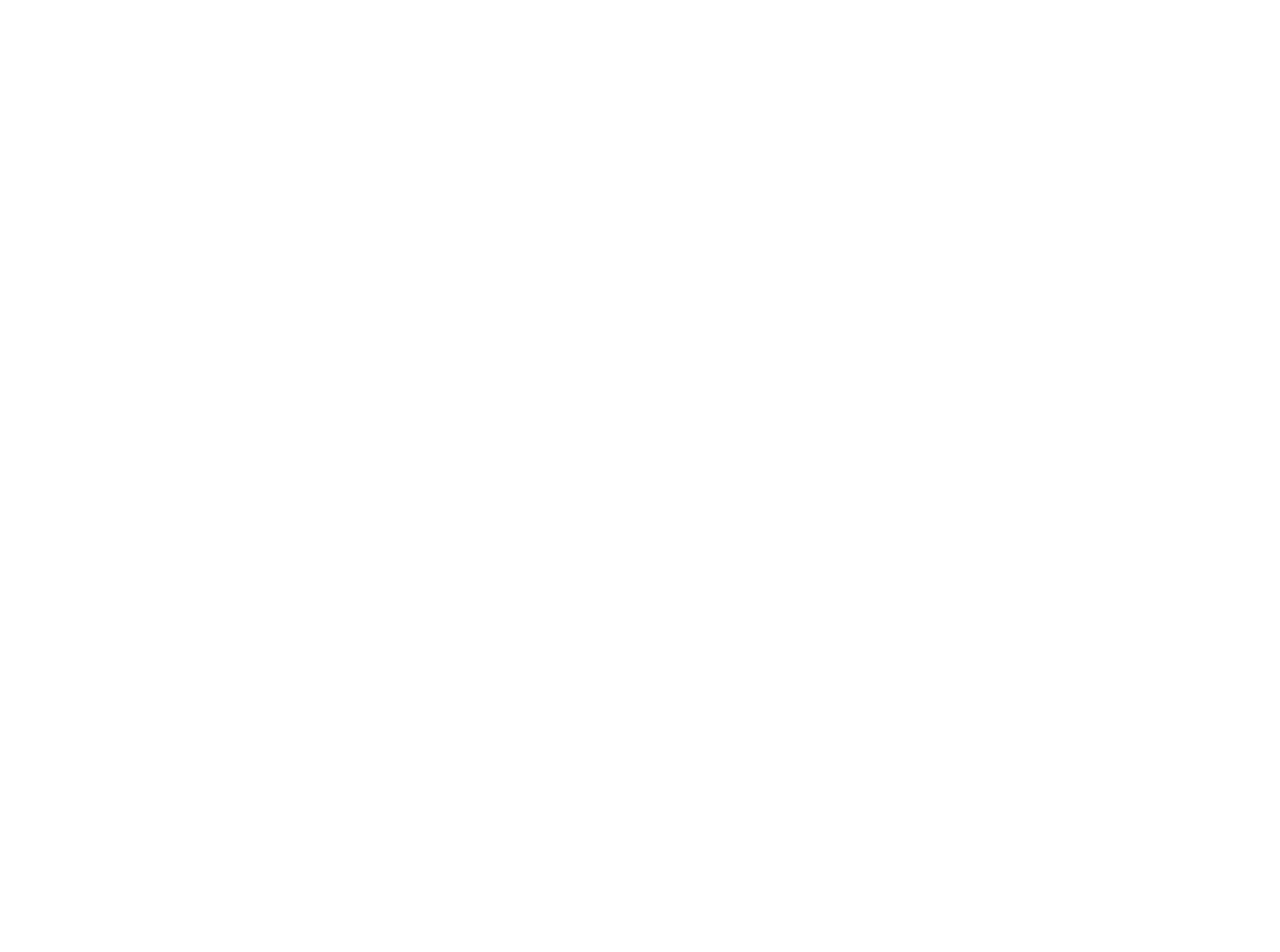
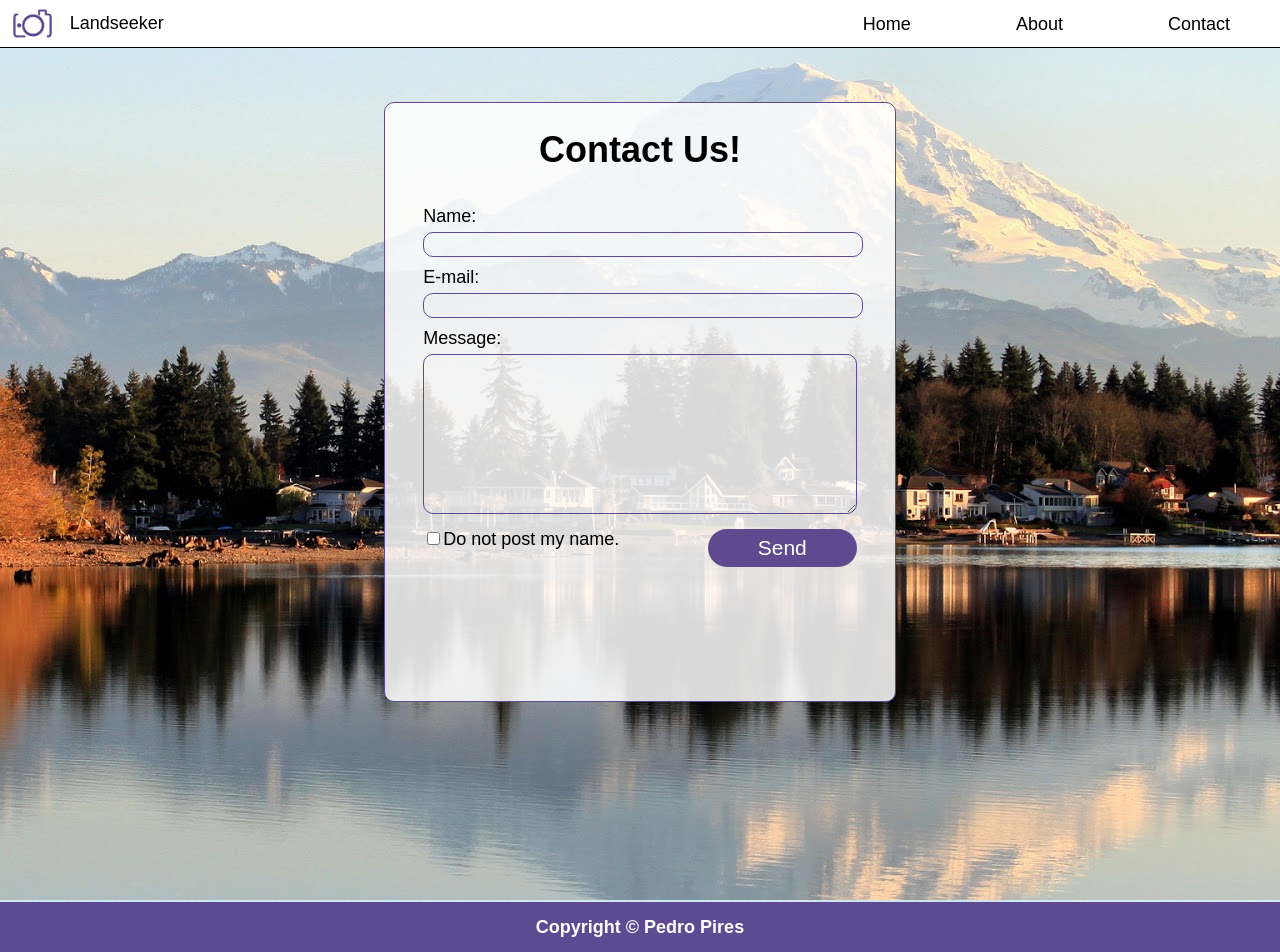
Before and after one commit to pedrocpires/landseeker, a plain HTML site: page contact.html in a window 1280 px wide. Before the commit the page ends 800 px from the top, so only its background shows below. Drawn offline with Linux system fonts and the light colour scheme.

Commit message:
template finalizado - about + contact

```diff
--- a/about.html
+++ b/about.html
@@ -0,0 +1,62 @@
+<!DOCTYPE html>
+<html lang="pt-br">
+
+<head>
+    <meta charset="UTF-8">
+    <meta name="viewport" content="width=device-width, initial-scale=1.0">
+    <title>Landseeker</title>
+    <link rel="stylesheet" href="css/styles.css" type="text/css">
+</head>
+
+<body>
+    <!-- Ínicio do header, cabeçalho com menu de navegação -->
+    <header>
+        <div id="header">
+            <div class="logo-conteiner">
+                <a href="index.html">
+                    <img src="img/logo.png" alt="Logo Landseeker">
+                    <span>Landseeker</span>
+                </a>
+            </div>
+            <div class="menu-conteiner">
+                <nav class="nav">
+                    <ul>
+                        <li class="menu-item"><a href="index.html">Home</a></li>
+                        <li class="menu-item"><a href="about.html">About</a></li>
+                        <li class="menu-item"><a href="contact.html">Contact</a></li>
+                    </ul>
+                </nav>
+            </div>
+        </div>
+    </header>
+    <!-- Ínicio do conteúdo -->
+    <main class="main-content">
+        <!-- Ínicio do banner about -->
+        <div class="banner-about">
+            <h2>About</h2>
+        </div>
+        <!-- Ínicio do contéudo about -->
+        <div class="about-content">
+                <video poster="./img/about-guy.png" controls class="video-about">
+                <source src="./video/video-about.mp4" type="video/mp4">
+                </video>
+            <div class="about-description">
+                <h3>Our Story</h3>
+                <p>Lorem ipsum dolor sit amet, consectetur adipisicing elit. Consequuntur, ullam? Cupiditate accusamus animi illum ipsam placeat, dicta sequi earum tempora necessitatibus consequatur iusto, sunt sed ratione exercitationem totam delectus reiciendis! Facilis vel quo totam iure aut. Praesentium ut vero, consequatur laudantium voluptates animi soluta quod, dolores tenetur unde, officiis aliquid magni voluptatum fugit! Ad unde consequuntur amet, quo vitae et?Lorem ipsum dolor sit amet, consectetur adipisicing elit. Consequuntur, ullam? Cupiditate accusamus animi illum ipsam placeat, dicta sequi earum tempora necessitatibus consequatur iusto, sunt sed ratione exercitationem totam delectus reiciendis! Facilis vel quo totam iure aut. Praesentium ut vero, consequatur laudantium voluptates animi soluta quod, dolores tenetur unde, officiis aliquid magni voluptatum fugit! Ad unde consequuntur amet, quo vitae et?Lorem ipsum dolor sit amet, consectetur adipisicing elit. ipsum dolor sit amet, consectetur adipisicing elit. Consequuntur.</p>
+            </div>
+
+        </div>
+        <div class="audio-content">
+            <p>play audio!</p>
+            <audio controls>
+                <source src="./audio/music-background.mp3">
+            </audio>
+        </div>
+    </main>
+    <!-- Ínicio do footer, rodapé com informações  -->
+    <footer>
+        <h4>Copyright &copy; Pedro Pires</h4>
+    </footer>
+</body>
+
+</html>
--- a/contact.html
+++ b/contact.html
@@ -0,0 +1,58 @@
+<!DOCTYPE html>
+<html lang="pt-br">
+
+<head>
+    <meta charset="UTF-8">
+    <meta name="viewport" content="width=device-width, initial-scale=1.0">
+    <title>Landseeker</title>
+    <link rel="stylesheet" href="css/styles.css" type="text/css">
+</head>
+
+<body>
+    <!-- Ínicio do header, cabeçalho com menu de navegação -->
+    <header>
+        <div id="header">
+            <div class="logo-conteiner">
+                <a href="index.html">
+                    <img src="img/logo.png" alt="Logo Landseeker">
+                    <span>Landseeker</span>
+                </a>
+            </div>
+            <div class="menu-conteiner">
+                <nav class="nav">
+                    <ul>
+                        <li class="menu-item"><a href="index.html">Home</a></li>
+                        <li class="menu-item"><a href="about.html">About</a></li>
+                        <li class="menu-item"><a href="contact.html">Contact</a></li>
+                    </ul>
+                </nav>
+            </div>
+        </div>
+    </header>
+    <!-- Íncio do conteúdo  -->
+    <main class="main-content" id="contact-main">
+        <div class="contact-content">
+            <h2>Contact Us!</h2>
+            <form action="" type="submit">
+                <label for="name">Name:</label>
+                <input type="text" name="name" id="name">
+                <label for="email">E-mail:</label>
+                <input type="email" name="email" id="email">
+                <label for="message">Message:</label>
+                <textarea name="message" id="message" cols="30  " rows="8"></textarea>
+            </form>
+            <div class="contact-send">
+                <input type="checkbox" id="checkbox">
+                <label id="checkbox">Do not post my name.</label>
+                <button class="form-button">Send</button>
+            </div>
+
+        </div>
+    </main>
+    <!-- Ínicio do footer, rodapé com informações  -->
+    <footer>
+        <h4>Copyright &copy; Pedro Pires</h4>
+    </footer>
+</body>
+
+</html>
--- a/css/styles.css
+++ b/css/styles.css
@@ -10,7 +10,6 @@ body {
     font-family: Arial, Helvetica, sans-serif;
     position: relative;
     margin: 0px;
-    /* border: 0px solid white; */
 }
 
 header {
@@ -60,11 +59,11 @@ header .menu-item:hover {
 
 .nav {}
 
-.home-content {
+.main-content {
     width: 100%;
 }
 
-.banner {
+.banner-home {
 
     background-image: url('../img/banner.jpg');
     width: 100%;
@@ -81,14 +80,14 @@ header .menu-item:hover {
 
 }
 
-.banner p {
+.banner-home p {
     padding-top: 360px;
     margin: 0px;
     font-weight: lighter;
     font-size: 18px;
 }
 
-.banner h2 {
+.banner-home h2 {
     font-size: 36px;
     margin: 15px 0px 0px 0px;
 
@@ -120,7 +119,6 @@ header .menu-item:hover {
 }
 
 .product-box {
-    /* display: inline-block; */
     width: 31.33%;
     height: 250px;
     background-size: cover;
@@ -128,33 +126,40 @@ header .menu-item:hover {
     margin: 1% 1%;
     float: left;
     text-align: center;
+}
 
-}
-#box1{
+#box1 {
     background-image: url('../img/product-1.png');
 }
-#box2{
+
+#box2 {
     background-image: url('../img/product-2.jpg');
 }
-#box3{
+
+#box3 {
     background-image: url('../img/product-3.jpg');
 }
-#box4{
+
+#box4 {
     background-image: url('../img/product-4.jpg');
 }
-#box5{
+
+#box5 {
     background-image: url('../img/product-5.jpg');
 }
-#box6{
+
+#box6 {
     background-image: url('../img/product-6.jpg');
 }
-#product-button{
+
+#product-button {
     text-align: center;
     margin-top: 190px;
     padding: 10px 30px;
     font-size: 18px;
 }
-footer{
+
+footer {
     height: 50px;
     font-family: Arial, Helvetica, sans-serif;
     font-size: 18px;
@@ -164,7 +169,145 @@ footer{
     text-align: center;
     margin: 0px;
 }
-footer h4{
+
+footer h4 {
     padding-top: 15px;
     margin: 0px;
 }
+
+.banner-about {
+    width: 100%;
+    height: 40vh;
+    background-image: url(../img/about-banner.jpg);
+    background-repeat: no-repeat;
+    background-size: cover;
+    text-align: center;
+
+}
+
+.banner-about h2 {
+    margin: 0px;
+    padding-top: 10%;
+    text-transform: uppercase;
+    font-size: 45px;
+    color: white;
+}
+
+.video-about {
+    width: 10%;
+    float: left;
+    width: 35%;
+    object-fit: cover;
+}
+
+.about-description {
+    width: 60%;
+    float: right;
+}
+
+.about-description p {
+    font-size: 18px;
+    margin: 0px;
+    margin-top: 10px;
+}
+
+.about-description h3 {
+    font-size: 27px;
+    margin: 0px;
+}
+
+.about-content {
+    margin: 0px auto;
+    padding: 3%;
+    overflow: hidden;
+}
+
+.audio-content {
+    text-align: center;
+    height: 40vh;
+    background-color: #f1f3f4;
+    border-top: 1px solid #dcdcdc;
+
+}
+
+.audio-content p {
+    font-size: 21px;
+    text-transform: uppercase;
+    padding-top: 5%;
+}
+.contact-content{
+    width: 40%;
+    height: 75vh;
+    border: 1px solid #5f4a90;
+    border-radius: 10px;
+    box-sizing: border-box;
+    margin: auto;
+    /* padding-top: 20%; */
+    text-align: center;
+    /* padding-top: 200px; */
+    background-color: rgba(255, 255, 255, 0.85);
+
+}
+.contact-content h2 {
+    margin: 0px;
+    font-size: 36px;
+    padding-top: 5%;
+    margin-bottom: 5%;
+}
+#contact-main{
+    background-image: url(../img/bg.jpg);
+    height: 100vh;
+    padding-top: 8%;
+}
+form{
+    /* border: 5px solid blue; */
+    /* box-sizing: border-box; */
+    display: inline-block;
+    text-align: left;
+    width: 85%;
+}
+form *{
+    display: block;
+    font-size: 18px;
+    margin-top: 5px;
+}
+form input{
+    width: 100%;
+    border-radius: 10px;
+    border: 1px solid #5f4a90;
+    background-color: rgba(255, 255, 255, 0);
+}
+form textarea{
+    width: 100%;
+    height: 20vh;
+    border-radius: 10px;
+    border: 1px solid #5f4a90;
+    display: inline-block;
+    box-sizing: border-box;
+    background-color: rgba(255, 255, 255, 0);
+
+}
+form label{
+    margin-top: 10px;
+}
+.form-button{
+    background-color: #5f4a90;
+    color: white;
+    padding: 7px 50px;
+    border: 0px;
+    border-radius: 50px;
+    font-size: 21px;
+    float: right;
+}
+.contact-send{
+    margin: 0px auto;
+    margin-top: 2%;
+    font-size: 18px;
+    width: 85%;
+    overflow: hidden;
+}
+#checkbox {
+    float: left;
+    /* padding: 10px; */
+    /* margin: auto; */
+}
```
Also changed, not shown: index.html (+5 -2 lines).
